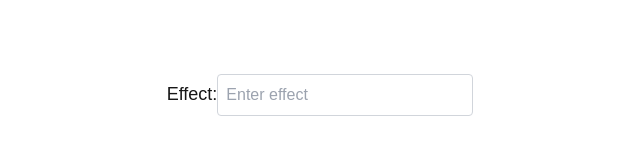
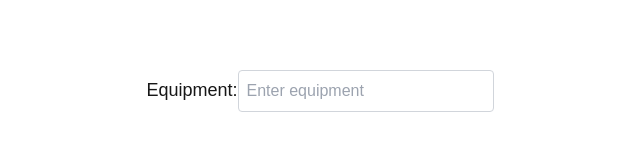
Before and after one commit to llabaka/RepasoNext, a Next.js app: page / in a window 1280 px wide. Shown: the part 227-382 px from the top of the page, without its empty margins (320-960 px from the left). Built offline with nearby package versions, Linux system fonts and the light colour scheme; no server answers; the database is empty.

Commit message:
[MAIN][ADD] Filter component

```diff
--- /dev/null
+++ b/components/Filters.tsx
@@ -0,0 +1,19 @@
+import { FiltersInterface } from "@/interfaces/InterfacesWorkouts";
+
+const Filters: React.FC<FiltersInterface> = ({ equipmentFilter, setEquipmentFilter }) => {
+
+    return (
+        <div className="input-wrapper">
+            <label className="text-lg">Equipment:</label>
+            <input
+                type="text"
+                value={equipmentFilter}
+                onChange={(e) => setEquipmentFilter(e.target.value)}
+                className="w-64 p-2 border border-gray-300 rounded"
+                placeholder="Enter equipment"
+            />
+        </div>
+    );
+};
+
+export default Filters;
--- a/helpers/workoutsHelpers.ts
+++ b/helpers/workoutsHelpers.ts
@@ -2,10 +2,5 @@ import { Workout } from "@/interfaces/InterfacesWorkouts";
 
 // Recibira un array de workouts, saldra solo el workout que en el equipamiento tenga el mismo señalado
 export function filterByEquipment(workouts: Workout[], equipment: string): Workout[] {
-
-    console.log("en la funcion");
-
-    console.log(workouts);
-
     return workouts.filter(workouts => workouts.equipment.includes(equipment));
 }
--- a/interfaces/InterfacesWorkouts.ts
+++ b/interfaces/InterfacesWorkouts.ts
@@ -7,3 +7,8 @@ export interface Workout {
 export interface WorkoutsContainerInterface {
     workouts: Workout[];
 }
+
+export interface FiltersInterface {
+    equipmentFilter: string,
+    setEquipmentFilter: (equipment: string) => void;
+}
--- a/pages/index.tsx
+++ b/pages/index.tsx
@@ -5,6 +5,7 @@ import { Workout } from "@/interfaces/InterfacesWorkouts";
 import WorkoutsContainer from "@/components/WorkoutsContainer";
 import { io } from "socket.io-client";
 import { filterByEquipment } from "@/helpers/workoutsHelpers";
+import Filters from "@/components/Filters";
 export default function Home() {
 
   const [workouts, setWorkouts] = useState<Workout[]>();
@@ -47,15 +48,13 @@ export default function Home() {
 
   useEffect(() => {
     filterWorkouts(workouts!);
-  },[equipmentFilter])
+  }, [equipmentFilter])
 
   async function filterWorkouts(workouts: Workout[]) {
 
     let filteredWorkouts = workouts;
 
     if (equipmentFilter) {
-      console.log("Ha entrado");
-
       filteredWorkouts = filterByEquipment(workouts, equipmentFilter)
     }
 
@@ -69,18 +68,12 @@ export default function Home() {
     return (
       <div className="flex flex-col items-center justify-center min-h-screen bg-black-100 border-white">
 
-        <div className="input-wrapper">
-          <label className="text-lg">Effect:</label>
-          <input
-            type="text"
-            value={equipmentFilter}
-            onChange={(e) => setEquipmentFilter(e.target.value)}
-            className="w-64 p-2 border border-gray-300 rounded"
-            placeholder="Enter effect"
-          />
-        </div>
+        <Filters
+          equipmentFilter={equipmentFilter}
+          setEquipmentFilter={setEquipmentFilter}
+        />
 
-        <h1 className="text-2xl font-bold mb-4 text-white">Workouts</h1>
+        <h1 className="text-2xl font-bold mb-4 text-white mt-2">Workouts</h1>
 
         <WorkoutsContainer
           workouts={showingWorkouts!}
```
